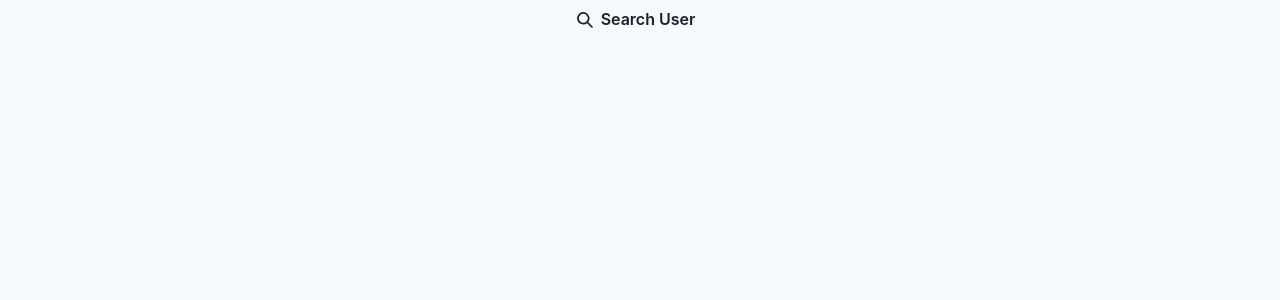
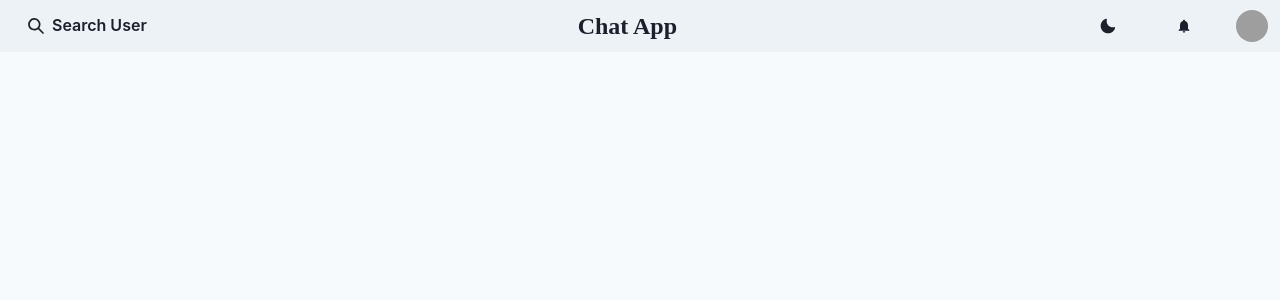
Before and after one commit to Sourav-8269/Chat-App, a React (Create React App) app in the folder Frontend/chat-app/: page / in a window 1280 px wide. Shown: the top 300 px of the page. Built offline with nearby package versions, Linux system fonts and the light colour scheme; grey boxes are pictures that could not be loaded.

Commit message:
Added Files

```diff
--- a/Frontend/chat-app/src/App.css
+++ b/Frontend/chat-app/src/App.css
@@ -1,6 +1,6 @@
 .App {
   text-align: center;
-  background-color: #F7FAFC;
+  /* background-color: #F7FAFC; */
   height: 100vh;
 }
 
--- a/Frontend/chat-app/src/Components/Drawer.jsx
+++ b/Frontend/chat-app/src/Components/Drawer.jsx
@@ -1,17 +1,70 @@
-import { SearchIcon } from '@chakra-ui/icons'
-import { Box, Button, Tooltip,Text} from '@chakra-ui/react'
-import React from 'react'
+import { BellIcon, SearchIcon } from '@chakra-ui/icons'
+import { Box, Button, Tooltip,Text, Heading,Flex,Menu,MenuList,MenuItem,MenuButton,Avatar,Center,MenuDivider,Stack, useDisclosure,
+    useColorModeValue,
+    useColorMode} from '@chakra-ui/react'
+import React from 'react';
+import { MoonIcon, SunIcon } from '@chakra-ui/icons';
 
 const Drawer = () => {
+    const { colorMode, toggleColorMode } = useColorMode();
+    const { isOpen, onOpen, onClose } = useDisclosure();
   return (
     <>
-        <Box>
+        <Box bg={useColorModeValue('gray.100', 'gray.900')} display="flex" justifyContent="space-between" alignItems="center" p="6px 12px" >
             <Tooltip label="Search Users" hasArrow placement='bottom-end' >
                 <Button variant="ghost">
                     <SearchIcon/>
                     <Text p={2} display={{base:"none",md:"flex"}} >Search User</Text>
                 </Button>
             </Tooltip>
+            <Heading fontSize={"2xl"} textAlign={"center"} fontFamily={"cursive"} >
+            Chat App
+          </Heading>
+          <Flex alignItems={'center'}>
+
+            <Stack direction={'row'} spacing={{base:"1",md:"7"}}>
+              <Button onClick={toggleColorMode}>
+                {colorMode === 'light' ? <MoonIcon /> : <SunIcon />}
+              </Button>
+              <Button><BellIcon/></Button>
+
+              <Menu>
+                <MenuButton
+                  as={Button}
+                  rounded={'full'}
+                  variant={'link'}
+                  cursor={'pointer'}
+                  minW={0}>
+                  <Avatar
+                    size={'sm'}
+                    src={'https://avatars.dicebear.com/api/male/username.svg'}
+                  />
+                </MenuButton>
+                <MenuList alignItems={'center'}>
+                  <br />
+                  <Center>
+                    <Avatar
+                      size={'2xl'}
+                      src={'https://avatars.dicebear.com/api/male/username.svg'}
+                    />
+                  </Center>
+                  <br />
+                  <Center>
+                    <p>Username</p>
+                  </Center>
+                  <MenuDivider />
+                  {/* <br /> */}
+                  <Center>
+                    <p>Email</p>
+                  </Center>
+                  <MenuDivider />
+                  <MenuItem>Your Servers</MenuItem>
+                  <MenuItem>Account Settings</MenuItem>
+                  <MenuItem>Logout</MenuItem>
+                </MenuList>
+              </Menu>
+            </Stack>
+          </Flex>
         </Box>
     </>
   )
--- a/Frontend/chat-app/src/Components/Home.jsx
+++ b/Frontend/chat-app/src/Components/Home.jsx
@@ -1,15 +1,16 @@
-import { Box } from '@chakra-ui/react'
-import React from 'react'
-import Drawer from './Drawer'
+import { Box, useColorModeValue, useColorMode } from "@chakra-ui/react";
+import React from "react";
+import Drawer from "./Drawer";
 
 const Home = () => {
+  const { colorMode, toggleColorMode } = useColorMode();
   return (
     <>
-    <Box>
-      <Drawer/>
-    </Box>
+      <Box bg={useColorModeValue("#F7FAFC", "gray.900")} height="100vh" >
+        <Drawer />
+      </Box>
     </>
-  )
-}
+  );
+};
 
-export default Home
+export default Home;
```
